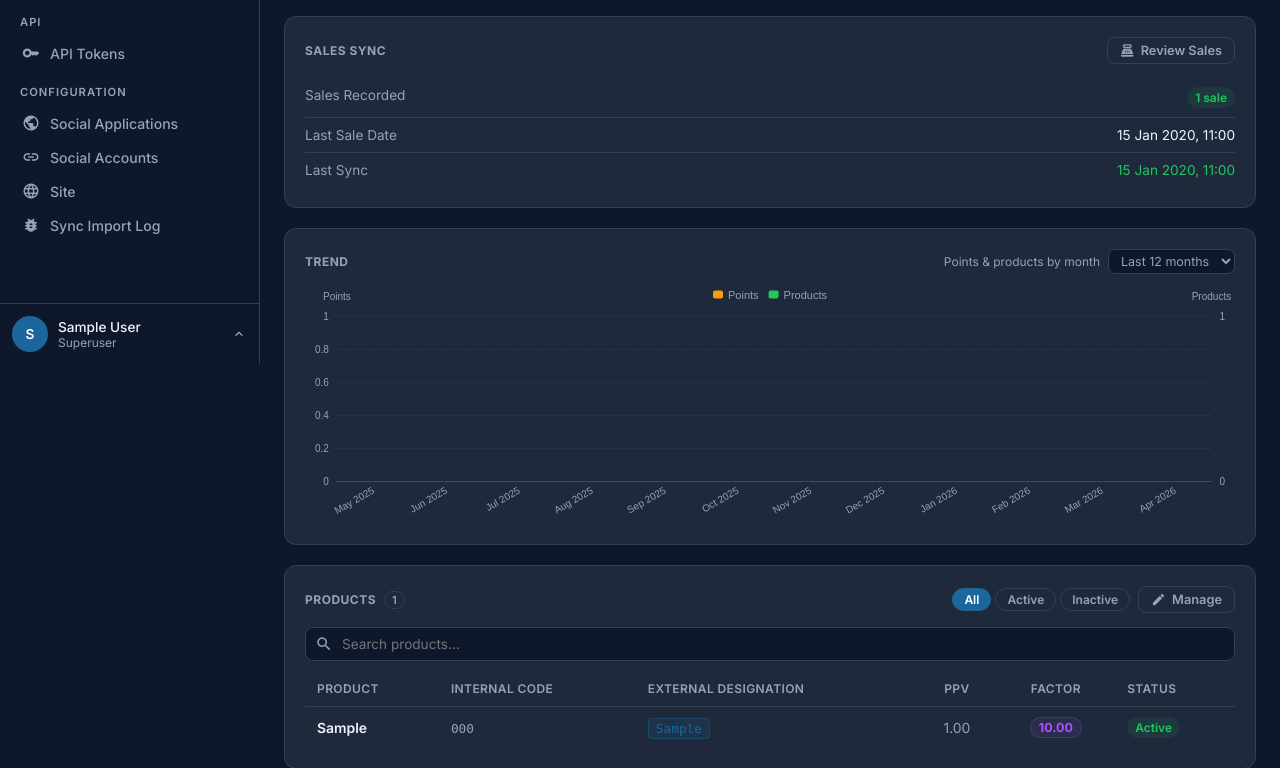
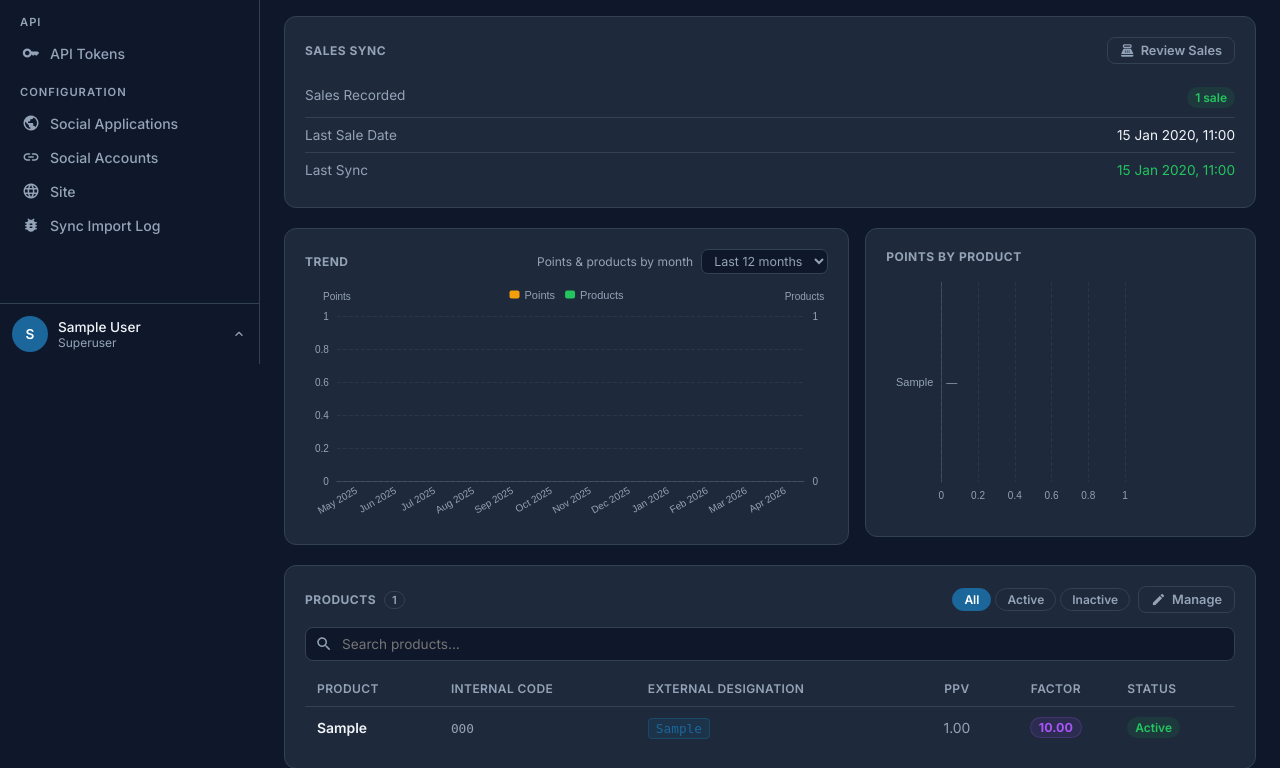
Before and after one commit to khalidbrx-Q/FIDPHA, a Django app: page /control/contracts/1/ in a window 1280 px wide. Shown: the part 436-1204 px from the top of the page. Run offline with Django 5.2, Linux system fonts and the light colour scheme; a user stored in the database is signed in; tables that the repository leaves empty hold one stand-in row (values such as "Sample post").

Commit message:
feat: cross-chart filtering on control panel contract detail
Add Points by Product chart alongside Trend chart on contract detail page.
Clicking a month filters the product chart to that month; back resets both.

```diff
--- a/control/templates/control/contracts_detail.html
+++ b/control/templates/control/contracts_detail.html
@@ -139,7 +139,8 @@
 <!-- MONTHLY / DAILY TREND                                             -->
 <!-- ================================================================ -->
 {% if sale_count %}
-<div class="card">
+<div style="display:flex; gap:16px; flex-wrap:wrap; align-items:flex-start;">
+<div class="card" style="flex:1.5; min-width:340px;">
     <div style="display:flex; align-items:center; justify-content:space-between; margin-bottom:10px; flex-wrap:wrap; gap:10px;">
         <div style="display:flex; align-items:center; gap:10px;">
             <div class="section-label" style="margin-bottom:0;">Trend</div>
@@ -159,6 +160,16 @@
         </div>
     </div>
     <div id="trendChart" style="height:240px;"></div>
+</div>
+{% if products_data %}
+<div class="card" style="flex:1; min-width:280px;">
+    <div style="display:flex; align-items:center; gap:8px; margin-bottom:12px;">
+        <div class="section-label" style="margin-bottom:0;">Points by Product</div>
+        <span id="prodChartMonthLabel" style="font-size:0.75rem; color:#f59e0b;"></span>
+    </div>
+    <div id="prodChart" style="height:240px;"></div>
+</div>
+{% endif %}
 </div>
 {% endif %}
 
@@ -395,9 +406,12 @@
     var gridLine   = isDark ? 'rgba(255,255,255,0.06)' : 'rgba(0,0,0,0.06)';
     var axisLine   = isDark ? 'rgba(255,255,255,0.12)' : 'rgba(0,0,0,0.12)';
 
-    var yearsMonthly = {{ years_monthly|safe }};
-    var dailyByMonth = {{ daily_by_month|safe }};
-    var availableYears = {{ available_years|safe }};
+    var yearsMonthly       = {{ years_monthly|safe }};
+    var dailyByMonth       = {{ daily_by_month|safe }};
+    var availableYears     = {{ available_years|safe }};
+    var productsByMonth    = {{ products_by_month|safe }};
+    var productChartLabels = {{ product_chart_labels|safe }};
+    var productChartData   = {{ product_chart_data|safe }};
 
     // Populate year selector
     var sel = document.getElementById('yearSelector');
@@ -565,6 +579,41 @@
         });
     }
 
+    function buildProductOpt(labels, data) {
+        var nP = labels.length;
+        var showP = 8;
+        var pStart = nP > showP ? Math.max(0, 100 - Math.floor(showP / nP * 100)) : 0;
+        return {
+            backgroundColor: 'transparent',
+            tooltip: { trigger: 'axis', axisPointer: { type: 'shadow' },
+                formatter: function (p) { return '<b>' + p[0].name + '</b><br/>' + p[0].value.toLocaleString() + ' pts'; }
+            },
+            grid: { left: 10, right: nP > showP ? 130 : 110, top: 6, bottom: 16, containLabel: true },
+            xAxis: { type: 'value', splitLine: { lineStyle: { color: gridLine, type: 'dashed' } },
+                axisLabel: { color: labelColor, fontSize: 10, formatter: fmt } },
+            yAxis: { type: 'category', data: labels.slice().reverse(),
+                axisTick: { show: false }, axisLine: { lineStyle: { color: axisLine } },
+                axisLabel: { color: labelColor, fontSize: 11, width: 120, overflow: 'truncate' } },
+            series: [{
+                type: 'bar', data: data.slice().reverse(), barMaxWidth: 28,
+                itemStyle: { borderRadius: [0,4,4,0], color: '#f59e0b' },
+                label: { show: true, position: 'right', color: labelColor, fontSize: 11,
+                    formatter: function (p) { return p.value > 0 ? p.value.toLocaleString() + ' pts' : '—'; } },
+            }],
+            dataZoom: nP > showP ? [{ type: 'slider', yAxisIndex: 0, start: pStart, end: 100,
+                width: 16, right: 4, fillerColor: 'rgba(245,158,11,0.2)', borderColor: axisLine,
+                handleStyle: { color: '#f59e0b' }, moveHandleStyle: { color: '#f59e0b' } }] : [],
+        };
+    }
+
+    var pc = null;
+    var pcEl = document.getElementById('prodChart');
+    if (pcEl && productChartLabels.length) {
+        pc = echarts.init(pcEl, null, { renderer: 'svg' });
+        pc.setOption(buildProductOpt(productChartLabels, productChartData));
+        window.addEventListener('resize', function () { pc.resize(); });
+    }
+
     function drillDown(monthKey, monthLabel) {
         var data = dailyByMonth[monthKey];
         if (!data) return;
@@ -579,11 +628,24 @@
         chart.off('legendselectchanged');
         chart.on('legendselectchanged', syncAxisNames);
         chart.setOption(buildDailyOption(data, monthLabel), true);
+        // cross-chart: filter product chart to this month
+        var monthData = productsByMonth[monthKey];
+        if (pc && monthData && monthData.length) {
+            var mLabels = monthData.map(function(d) { return d.name; });
+            var mPts    = monthData.map(function(d) { return d.pts;  });
+            pc.setOption(buildProductOpt(mLabels, mPts), true);
+            document.getElementById('prodChartMonthLabel').textContent = '— ' + monthLabel;
+        }
     }
 
     function exitDrillDown() {
         renderMonthly(currentPeriod);
         document.getElementById('yearSelector').style.display = '';
+        // cross-chart: reset product chart
+        if (pc) {
+            pc.setOption(buildProductOpt(productChartLabels, productChartData), true);
+            document.getElementById('prodChartMonthLabel').textContent = '';
+        }
     }
 
     window.switchYear = function (val) {
--- a/control/views.py
+++ b/control/views.py
@@ -901,6 +901,29 @@ def contracts_detail(request, pk: int):
         "prods":  last12_prods,
     }
 
+    # ── Product chart data (full contract totals) ──
+    products_sorted      = sorted(products_data, key=lambda d: d["points"], reverse=True)
+    product_chart_labels = [d["cp"].product.designation for d in products_sorted]
+    product_chart_data   = [d["points"] for d in products_sorted]
+
+    # ── Products by month (for cross-chart filtering) ──
+    products_by_month = {}
+    prod_month_qs = (
+        _pts_qs()
+        .annotate(month=TruncMonth("sale_datetime"))
+        .values("month", "contract_product__product__designation")
+        .annotate(total=Sum("pts"))
+        .order_by("month", "-total")
+    )
+    for r in prod_month_qs:
+        mk = r["month"].strftime("%Y-%m")
+        if mk not in products_by_month:
+            products_by_month[mk] = []
+        products_by_month[mk].append({
+            "name": r["contract_product__product__designation"],
+            "pts":  int(r["total"] or 0),
+        })
+
     # ── Daily drill-down data (all months with data) ──
     daily_by_month = {}
     daily_qs = (
@@ -931,8 +954,11 @@ def contracts_detail(request, pk: int):
         "sale_count":        sale_count,
         "duration":          _duration_str(contract.start_date, contract.end_date),
         "available_years":   json.dumps(available_years),
-        "years_monthly":     json.dumps(years_monthly),
-        "daily_by_month":    json.dumps(daily_by_month),
+        "years_monthly":          json.dumps(years_monthly),
+        "daily_by_month":         json.dumps(daily_by_month),
+        "products_by_month":      json.dumps(products_by_month),
+        "product_chart_labels":   json.dumps(product_chart_labels),
+        "product_chart_data":     json.dumps(product_chart_data),
     })
 
 
```
